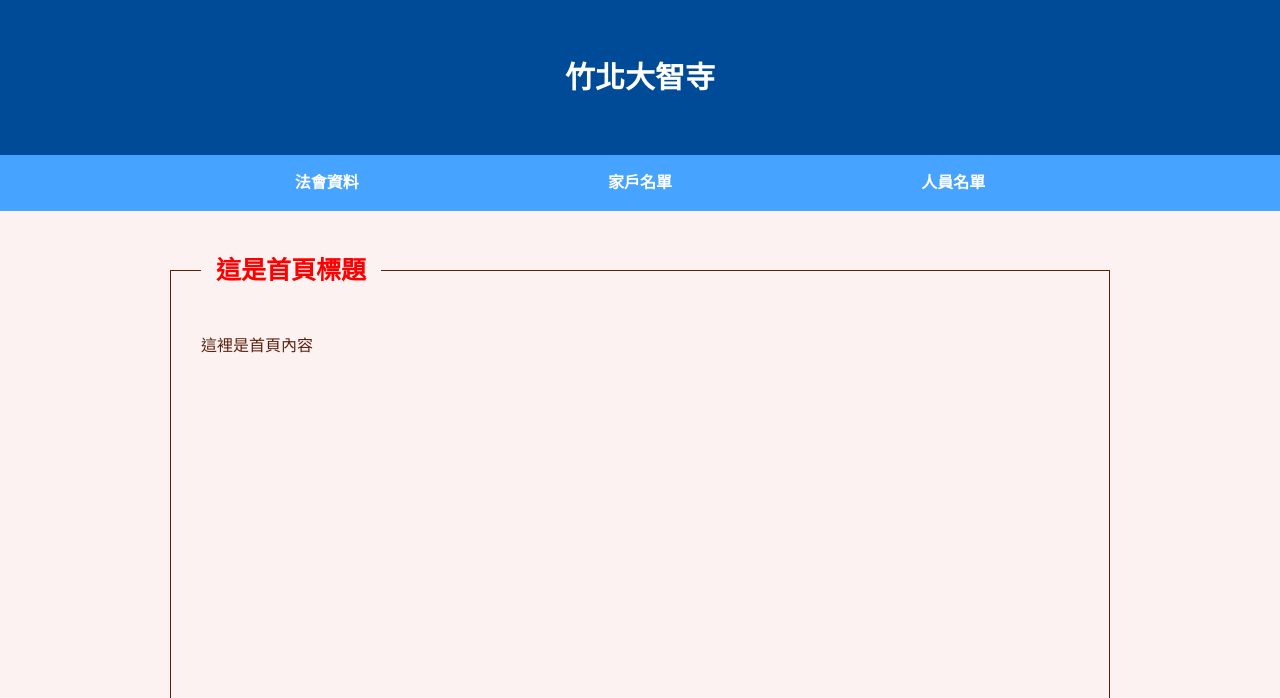
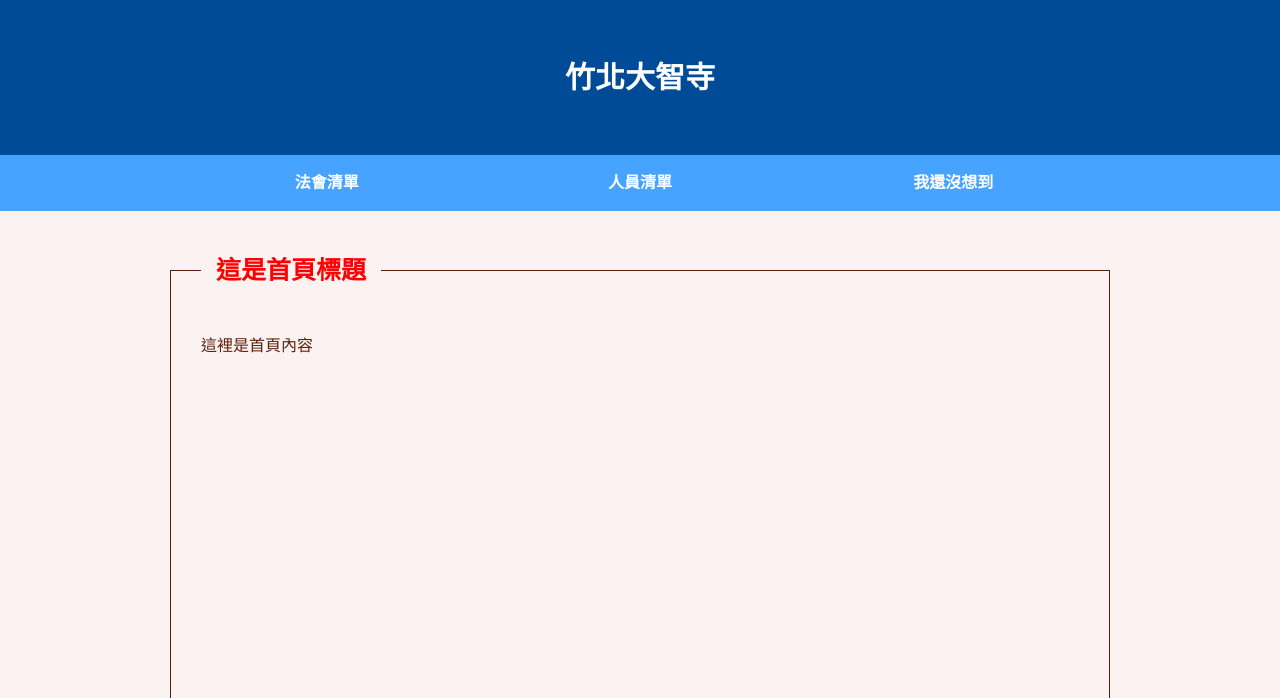
Before and after one commit to chang861224/temple_contact, a Django app: page /index/ in a window 1280 px wide. Shown: the top 698 px of the page. Run offline with Django 4.2, Linux system fonts and the light colour scheme.

Commit message:
draft of homepage

```diff
--- a/templates/base.html
+++ b/templates/base.html
@@ -20,9 +20,9 @@
 
 		<nav id='gnav'>
 			<ul class="inner">
-				<li><a href='#'>法會資料</a></li>
-				<li><a href='#'>家戶名單</a></li>
-				<li><a href='#'>人員名單</a></li>
+				<li><a href='#'>法會清單</a></li>
+				<li><a href='#'>人員清單</a></li>
+				<li><a href='#'>我還沒想到</a></li>
 			</ul>
 		</nav>
 
```
